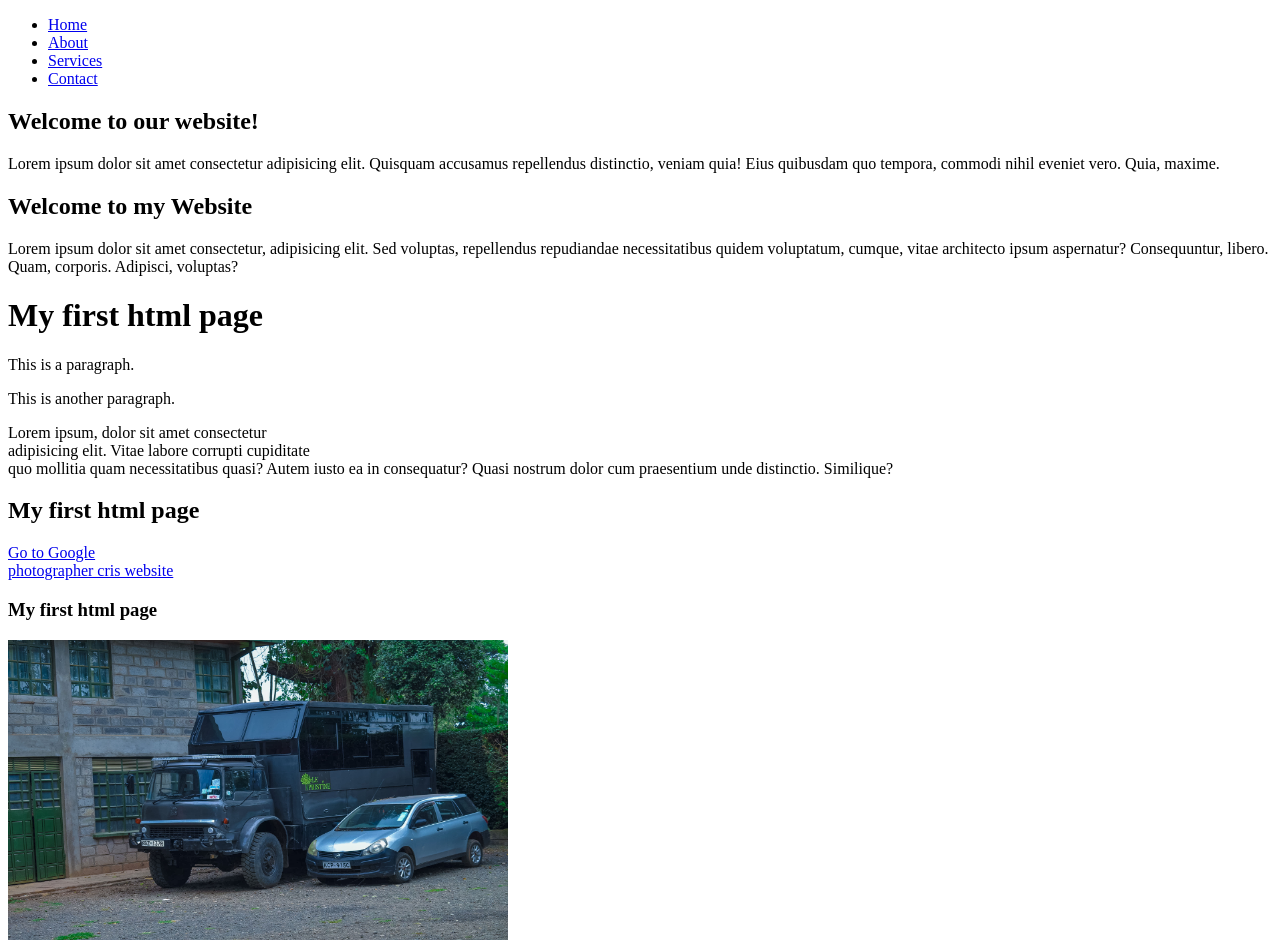
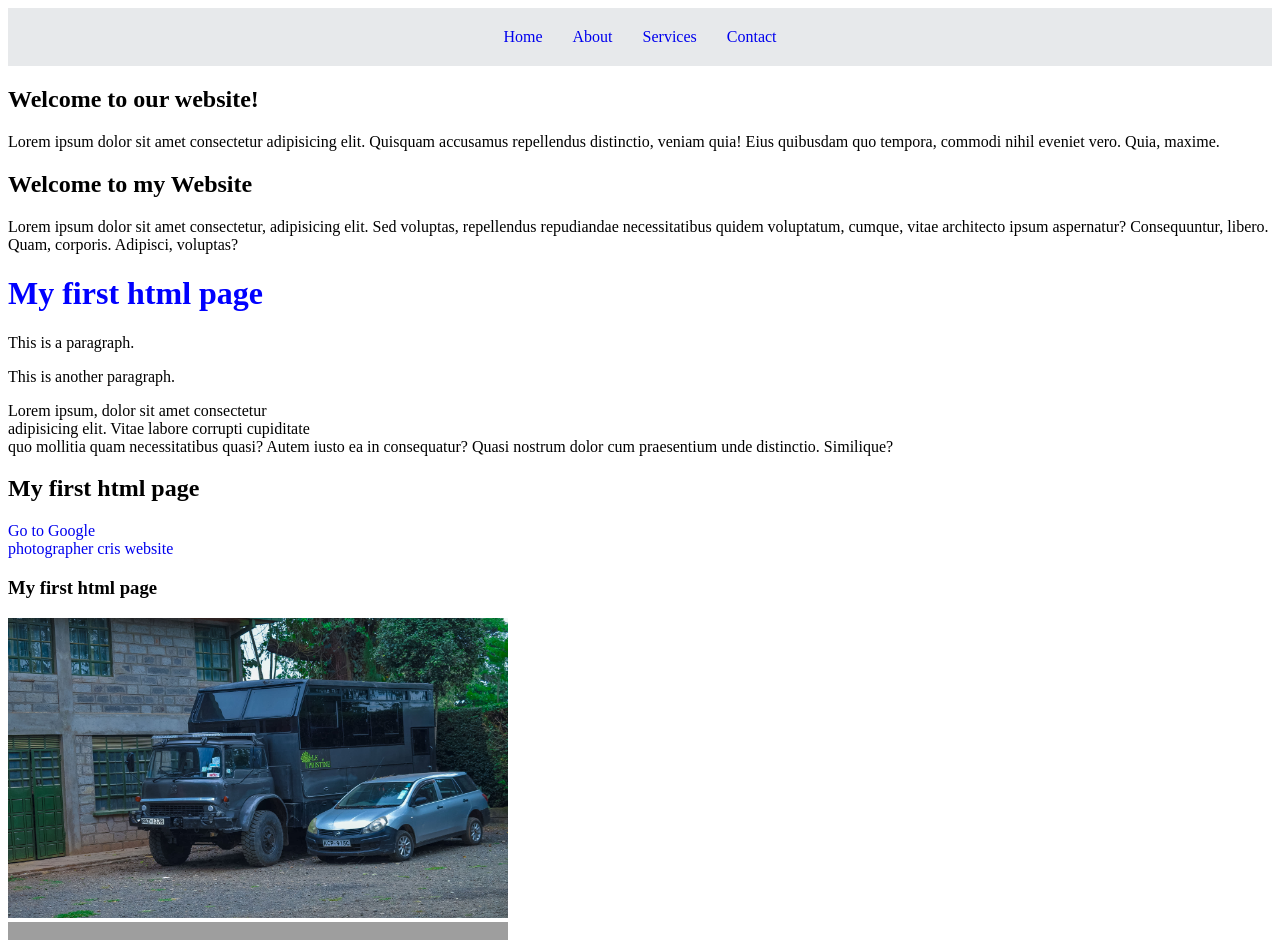
Before and after one commit to CrispinManda/Zadok-html-repo-, a plain HTML site: page index.html in a window 1280 px wide. Shown: the top 940 px of the page. Drawn offline with Linux system fonts and the light colour scheme; grey boxes are pictures that could not be loaded.

Commit message:
added css

```diff
--- /dev/null
+++ b/index.css
@@ -0,0 +1,52 @@
+body{
+    /* background-color: #fff9f9 ;
+    color: rgb(26, 218, 138); */
+    /* background-image: url('https://images.unsplash.com/photo-1738447429433-69e3ecd0bdd0?w=500&auto=format&fit=crop&q=60&ixlib=rb-4.0.3&ixid=M3wxMjA3fDB8MHxmZWF0dXJlZC1waG90b3MtZmVlZHwyfHx8ZW58MHx8fHx8'); */
+    background-size: auto;
+
+}
+
+header{
+    background-color: #E7E9EB ;
+}
+
+ul{
+    display: flex;
+    flex-direction: row;
+    gap: 30px;
+    list-style: none;  /*remove dots */
+    text-decoration: none;
+    padding: 20px;
+    margin: 0;
+    justify-content: center;
+    align-items: center;
+
+
+}
+
+li , a {
+    text-decoration: none;
+}
+
+
+/* colors in css */
+/* rgb color */
+/* hex */
+header{
+    /* background-color:black; */
+
+}
+
+.orange{
+    color: blue;
+}
+
+#forms{
+    color: red;
+    font-size: 56px;
+    background-color: yellow;
+    border: 1px solid black;
+    padding: 10px 20px 20px 100px;
+    /* margin-top: 500px; */
+
+}
--- a/index.html
+++ b/index.html
@@ -4,6 +4,7 @@
     <meta charset="UTF-8">
     <meta name="viewport" content="width=device-width, initial-scale=1.0">
     <title>Document</title>
+    <link rel="stylesheet" href="index.css">
 </head>
 <body>
 
@@ -34,7 +35,7 @@
     <!-- first entry file is called index -->
     <!-- header meta info keyboard is shift 1 -->
      <!-- we us br tags  to move info txt to next line-->
-    <h1>My first html page</h1>
+    <h1 class="orange">My first html page</h1>
     <p>This is a paragraph.</p>
     <p>This is another paragraph.</p>
     <p>Lorem ipsum, dolor sit amet consectetur  <br>  adipisicing elit. Vitae labore corrupti cupiditate <br> quo mollitia quam necessitatibus quasi? Autem iusto ea in consequatur? Quasi nostrum dolor cum praesentium unde distinctio. Similique?</p>
@@ -51,6 +52,9 @@
     <!-- from unsplash -->
     <img src="https://images.unsplash.com/photo-1736794781970-ae55b6e3a13e?w=500&auto=format&fit=crop&q=60&ixlib=rb-4.0.3&ixid=M3wxMjA3fDB8MHxmZWF0dXJlZC1waG90b3MtZmVlZHw2M3x8fGVufDB8fHx8fA%3D%3D" alt=" red car" width="500" height="300">
     <br>
+    <iframe width="560" height="315" src="https://www.youtube.com/embed/SXFH0YOs9uw?si=9QQ2vp6ZsA8PonEe" title="YouTube video player" frameborder="0" allow="accelerometer; autoplay; clipboard-write; encrypted-media; gyroscope; picture-in-picture; web-share" referrerpolicy="strict-origin-when-cross-origin" allowfullscreen ></iframe>
+
+
     <h4>My first html page</h4>
     <div>
         <p>My first div tag</p>
@@ -80,7 +84,7 @@
         <li>Item 3</li>
         <li>Item 4</li>
     </ol>
-
+     <h1 id="forms">forms</h1>
     <form>
         <label for="name">FullName</label>
         <input type="text" name="name" id="name" placeholder="Enter your name"> <br> <br>
@@ -112,7 +116,7 @@
         </select>
         <br> <br>
 
-
+        <h1> today is Monday</h1>
 
 
 
@@ -144,6 +148,8 @@
     </tr>
  </table>
 
+ <h1>helllo world</h1>
+
 
 
     <footer>
```
Also changed, not shown: contact.css (added).
